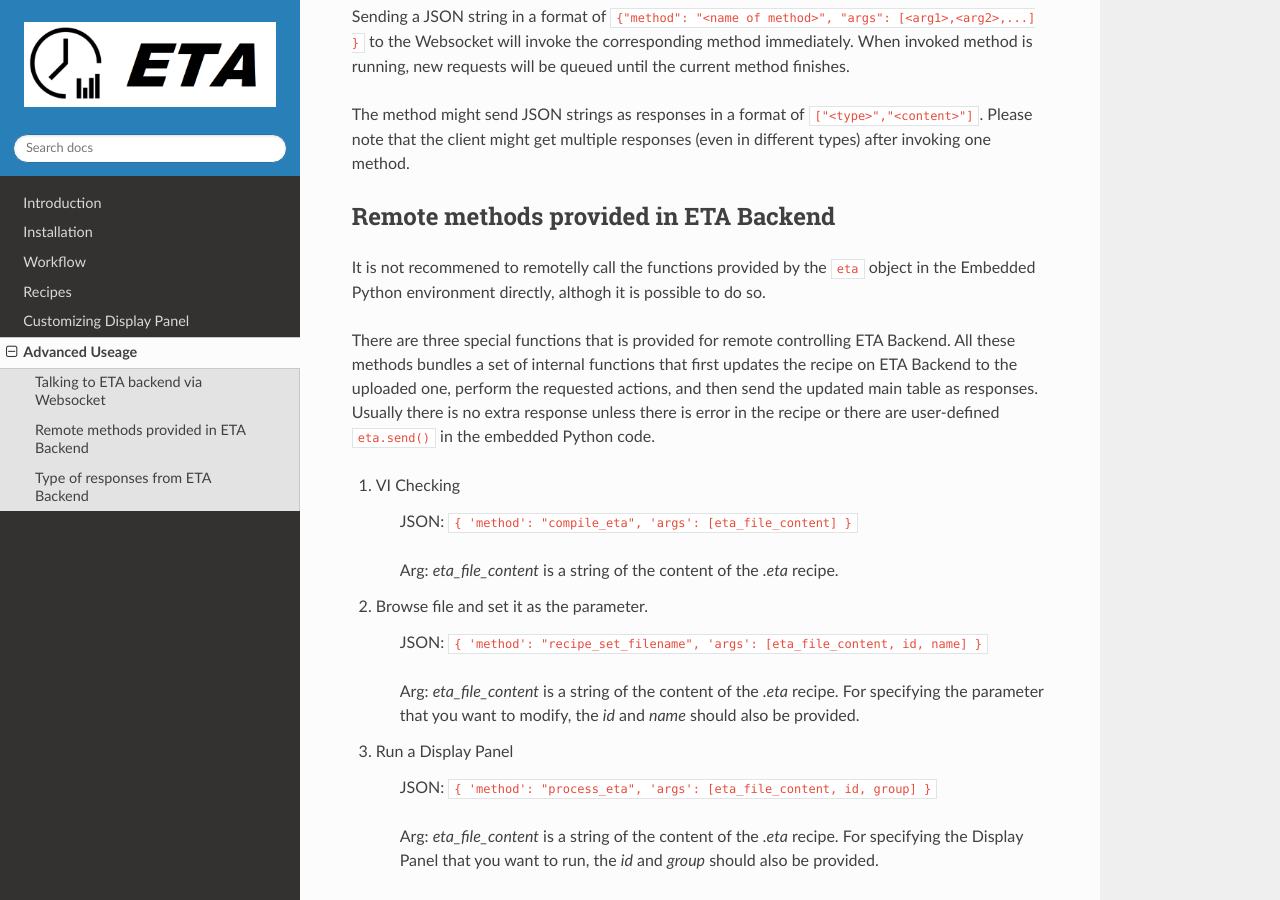
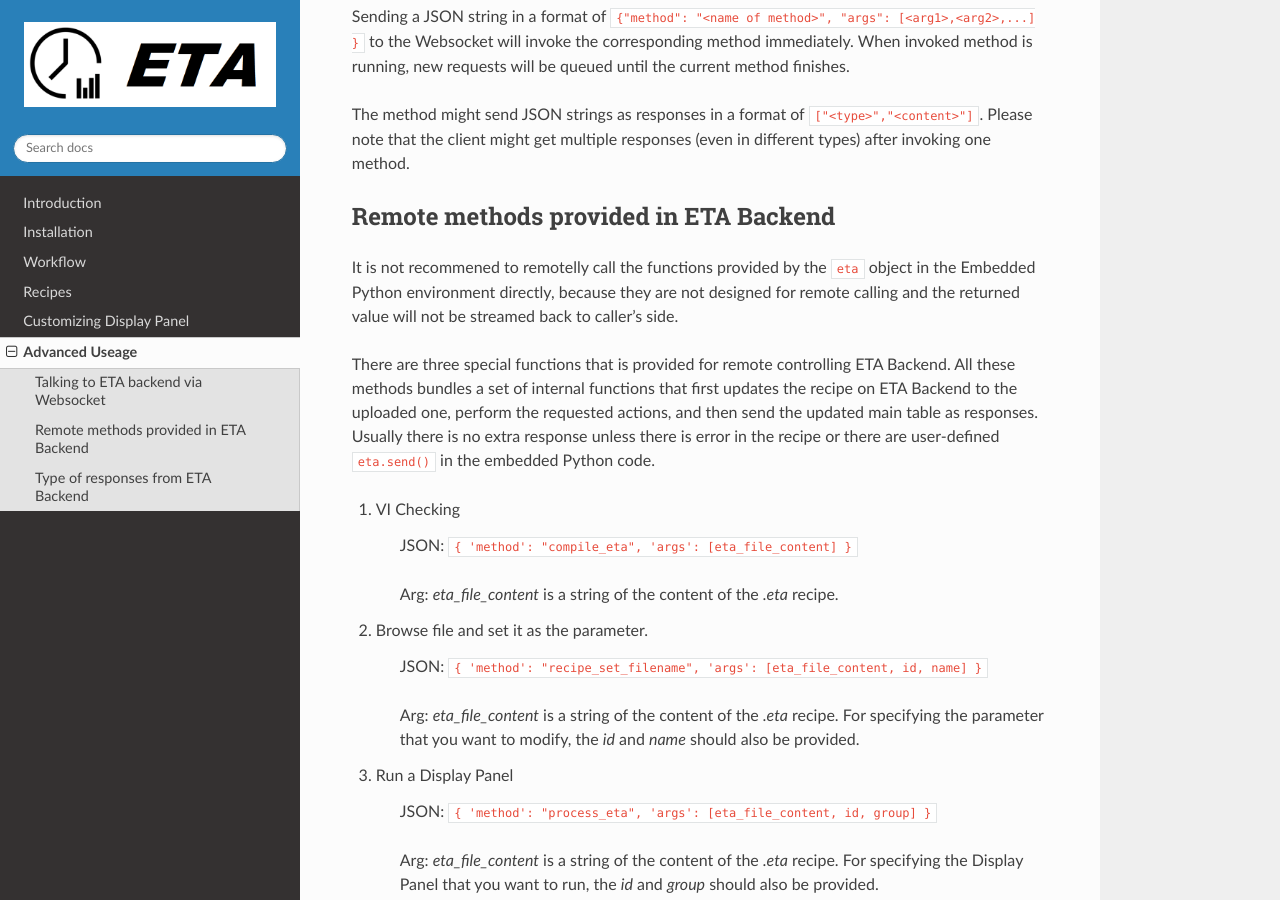
Before and after one commit to timetag/timetag.github.io, a Sphinx documentation site: the page built from docs/advanced.rst, in a window 1280 px wide and 900 px high, scrolled down 428 px. Built offline with Sphinx 7.4.7 and the Read the Docs theme 2.0.0, drawn with Linux system fonts in a browser that asks for light colours.

Commit message:
Update advanced.rst

```diff
--- a/docs/advanced.rst
+++ b/docs/advanced.rst
@@ -19,7 +19,7 @@
 Remote methods provided in ETA Backend
 -------------------------------------
 
-It is not recommened to remotelly call the functions provided by the ``eta`` object in the Embedded Python environment directly, althogh it is possible to do so.
+It is not recommened to remotelly call the functions provided by the ``eta`` object in the Embedded Python environment directly, because they are not designed for remote calling and the returned value will not be streamed back to caller's side.
 
 There are three special functions that is provided for remote controlling ETA Backend. All these methods bundles a set of internal functions that first updates the recipe on ETA Backend to the uploaded one,  perform the requested actions, and then send the updated main table as responses. Usually there is no extra response unless there is error in the recipe or there are user-defined ``eta.send()`` in the embedded Python code.
 
```
